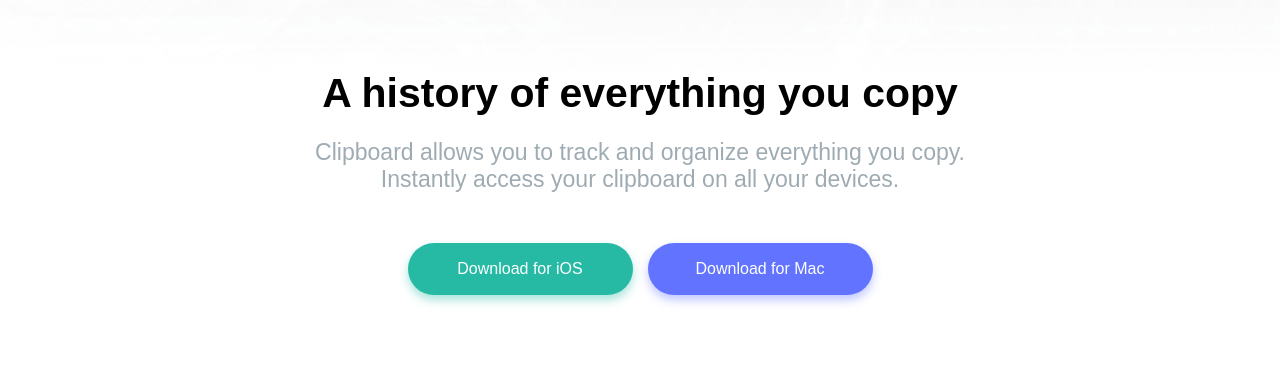
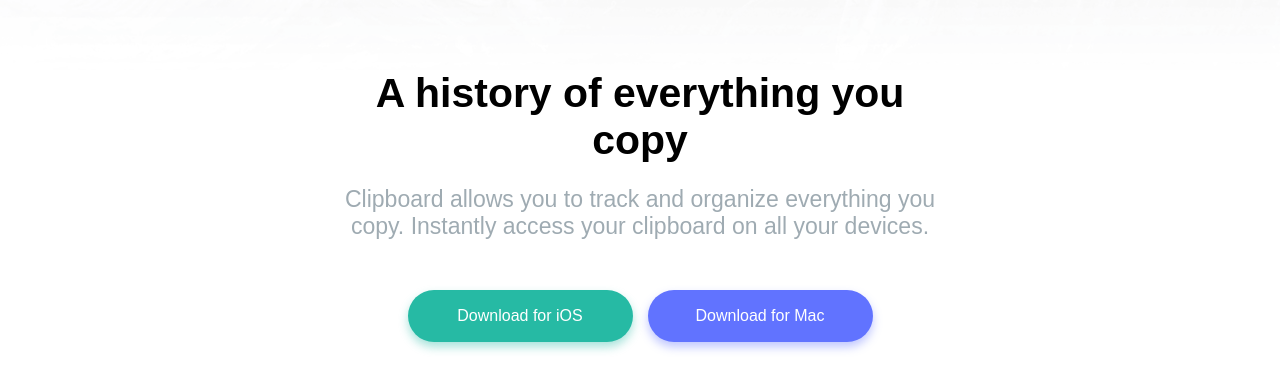
Before and after one commit to bruno-ryan/clipboard-landing-page, a website: page index.html in a window 1280 px wide. Shown: the part 270-660 px from the top of the page. Drawn offline with Linux system fonts and the light colour scheme; a web font is replaced by a local one.

Commit message:
fix padding and font size

```diff
--- a/app/scss/components/history.scss
+++ b/app/scss/components/history.scss
@@ -1,12 +1,10 @@
 @use '../util' as *;
 
 h1 {
-    font-size: 1.60em;
     margin-bottom: 22px;
 }
 
 p {
-    font-size: 0.9em;
     margin-bottom: 50px;
 }
 
--- a/app/scss/globals/layout.scss
+++ b/app/scss/globals/layout.scss
@@ -9,7 +9,6 @@
 	align-items: center;
 
 	@include breakpoint(medium) {
-		padding: 0 0;
 		// align-self: center;
 	}
 }
--- a/app/scss/globals/typography.scss
+++ b/app/scss/globals/typography.scss
@@ -3,6 +3,10 @@
 h1, h2, h3 {
     margin-top: 0;
     text-align: center;
+}
+
+h1{
+    font-size: 1.60em;
 }
 
 a, a:visited, a:active {
@@ -12,4 +16,5 @@
 p {
     text-align: center;
     color: $grayishBlue;
+    font-size: 0.9em;
 }
```
Also changed, not shown: dist/style.css, 1 other file.
